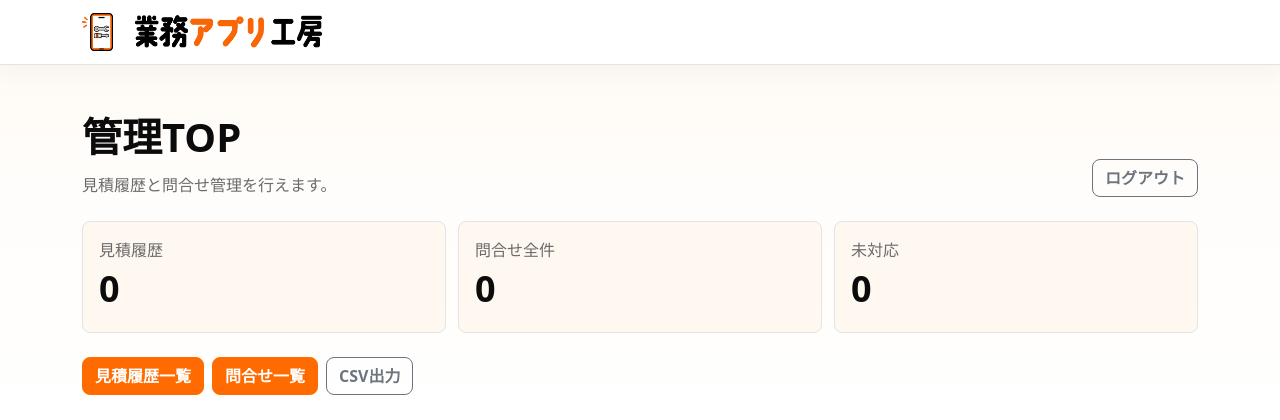
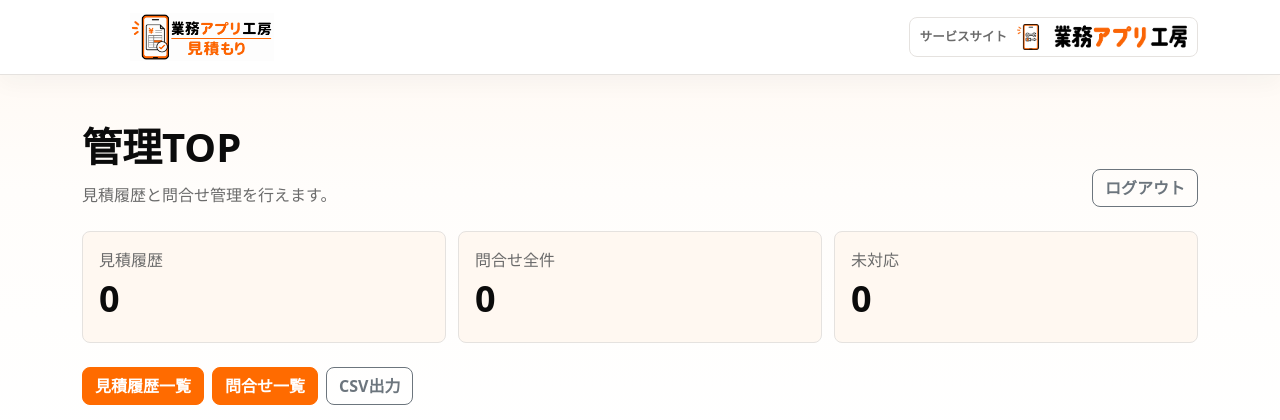
Before and after one commit to evoltechhdcsystem-source/gyomu-app-kobo-estimate, a Flask app: page /admin/ in a window 1280 px wide. Shown: the top 420 px of the page. Run offline with Flask 3, Linux system fonts and the light colour scheme; the visitor is signed in with stand-in values (Sample User, id 1); data that the repository does not hold is empty; some libraries are stand-ins or nearby versions.

Commit message:
update:
サイトロゴ変更、サービスサイトロゴを追加

```diff
--- a/static/css/style.css
+++ b/static/css/style.css
@@ -43,6 +43,31 @@ body {
   display: none;
   color: var(--ink);
   font-weight: 900;
+}
+
+.service-site-link {
+  display: inline-flex;
+  align-items: center;
+  gap: 10px;
+  margin-left: auto;
+  padding: 6px 10px;
+  background: #fff;
+  border: 1px solid var(--line);
+  border-radius: 8px;
+}
+
+.service-site-link span {
+  color: var(--muted);
+  font-size: .78rem;
+  font-weight: 800;
+  white-space: nowrap;
+}
+
+.service-site-link img {
+  display: block;
+  width: min(170px, 34vw);
+  max-height: 38px;
+  object-fit: contain;
 }
 
 .hero-band {
--- a/templates/base.html
+++ b/templates/base.html
@@ -11,9 +11,13 @@
   <nav class="navbar navbar-expand-lg app-nav sticky-top">
     <div class="container">
       <a class="navbar-brand brand-logo" href="{{ url_for('main.index') }}">
-        <img src="{{ url_for('static', filename='img/logo_evoltech.png') }}" alt="業務アプリ工房" onerror="this.style.display='none'; this.nextElementSibling.style.display='inline-block';">
+        <img src="{{ url_for('static', filename='img/gyomu-app-kobo-estimate.png') }}" alt="業務アプリ工房 見積もり" onerror="this.style.display='none'; this.nextElementSibling.style.display='inline-block';">
         <span>業務アプリ工房</span>
       </a>
+      <div class="service-site-link" aria-label="サービスサイト">
+        <span>サービスサイト</span>
+        <img src="{{ url_for('static', filename='img/logo_evoltech.png') }}" alt="業務アプリ工房 サービスサイト">
+      </div>
     </div>
   </nav>
 
```
Also changed, not shown: static/img/gyomu-app-kobo-estimate.png (added).
